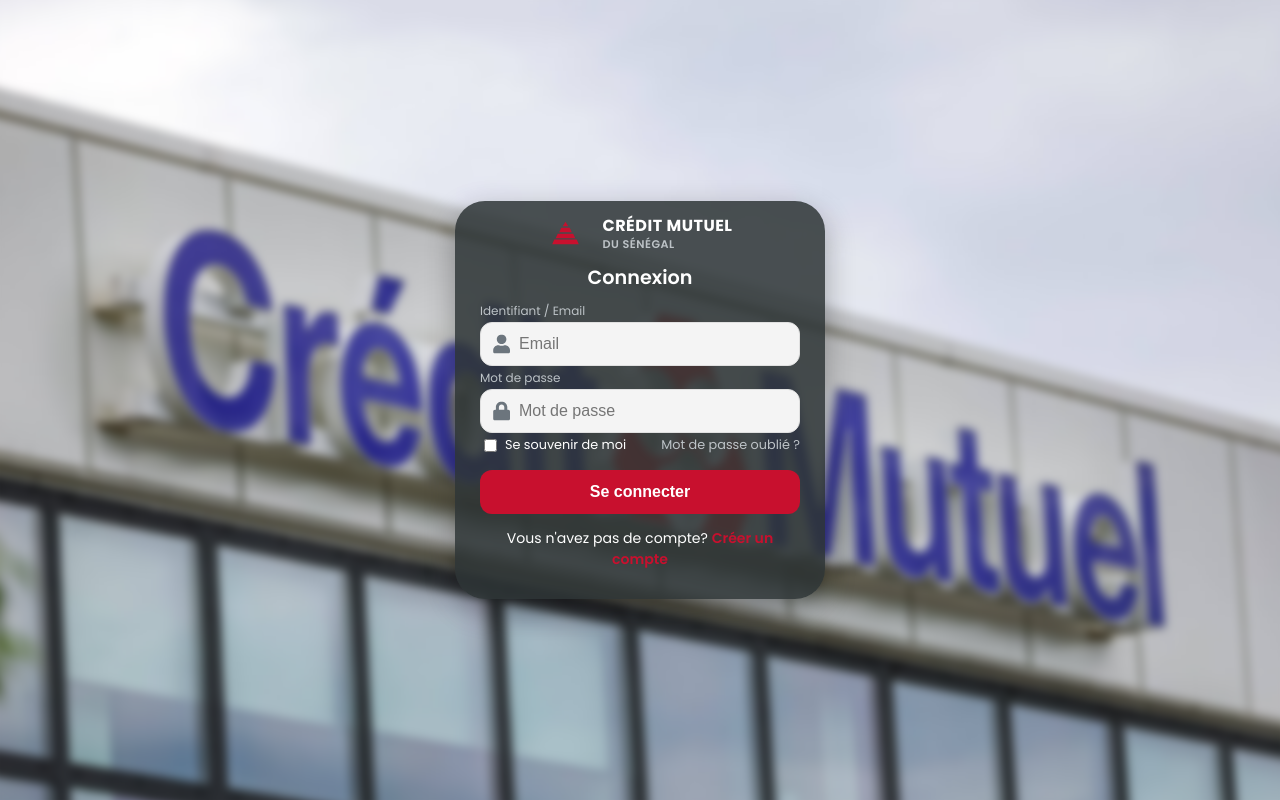
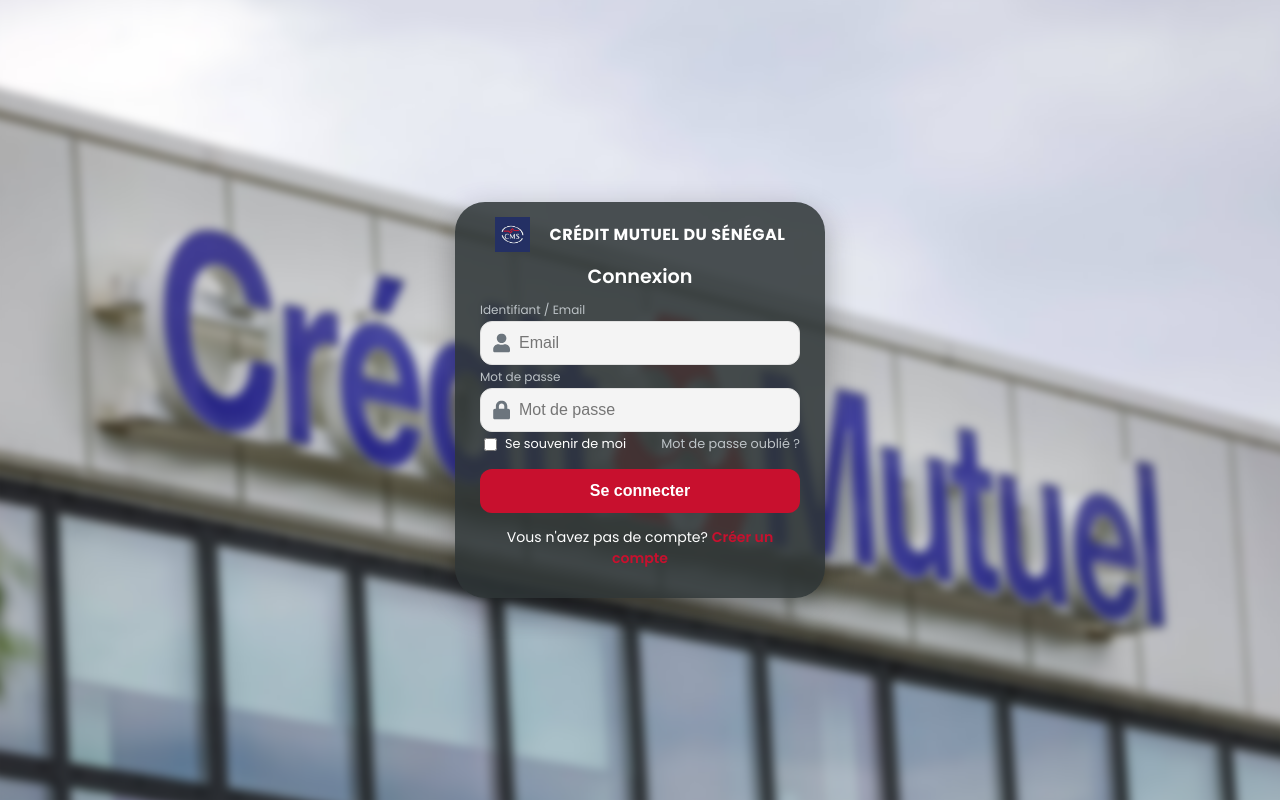
Before and after one commit to SeydinaAlioune/frontend, a React (Vite) app: page /login in a window 1280 px wide. Built offline with nearby package versions, Linux system fonts and the light colour scheme.

Commit message:
feat(ui): Update logo on chat, dashboard and login pages

```diff
--- a/src/components/ChatPage.jsx
+++ b/src/components/ChatPage.jsx
@@ -61,15 +61,10 @@
     <div className="chat-page-container">
       <header className="chat-header">
         <div className="chat-logo-container">
-          <svg className="chat-logo-icon" viewBox="0 0 100 80" xmlns="http://www.w3.org/2000/svg" fill="#c8102e">
-            <path d="M 50,5 L 58,18 L 42,18 Z" />
-            <path d="M 38,22 L 62,22 L 68,35 L 32,35 Z" />
-            <path d="M 28,39 L 72,39 L 78,52 L 22,52 Z" />
-            <path d="M 18,56 L 82,56 L 88,69 L 12,69 Z" />
-          </svg>
+          <img src="/logo.jpg" alt="Logo Crédit Mutuel" className="chat-logo-icon" />
           <div className="chat-logo-text">
-            <span className="logo-text-main">CRÉDIT MUTUEL</span>
-            <span className="logo-text-sub">DU SÉNÉGAL</span>
+            <span className="logo-text-main">CRÉDIT MUTUEL DU SÉNÉGAL</span>
+
           </div>
         </div>
         <div className="user-info-header">
--- a/src/components/DashboardPage.jsx
+++ b/src/components/DashboardPage.jsx
@@ -48,15 +48,9 @@
     <div className="dashboard-container">
       <header className="dashboard-header">
         <div className="dashboard-logo-container">
-            <svg className="dashboard-logo-icon" viewBox="0 0 100 80" xmlns="http://www.w3.org/2000/svg" fill="#c8102e">
-                <path d="M 50,5 L 58,18 L 42,18 Z" />
-                <path d="M 38,22 L 62,22 L 68,35 L 32,35 Z" />
-                <path d="M 28,39 L 72,39 L 78,52 L 22,52 Z" />
-                <path d="M 18,56 L 82,56 L 88,69 L 12,69 Z" />
-            </svg>
+            <img src="/logo.jpg" alt="Logo Crédit Mutuel" className="dashboard-logo-icon" />
             <div className="dashboard-logo-text">
-                <span className="logo-text-main">CRÉDIT MUTUEL</span>
-                <span className="logo-text-sub">DU SÉNÉGAL</span>
+                <span className="logo-text-main">CRÉDIT MUTUEL DU SÉNÉGAL</span>
             </div>
         </div>
       </header>
--- a/src/components/LoginPage.jsx
+++ b/src/components/LoginPage.jsx
@@ -72,20 +72,9 @@
         {error && <div className="error-message">{error}</div>}
         <div className="login-header">
           <div className="login-logo-container">
-            <svg
-              className="login-logo-icon"
-              viewBox="0 0 100 80"
-              xmlns="http://www.w3.org/2000/svg"
-              fill="#c8102e"
-            >
-              <path d="M 50,5 L 58,18 L 42,18 Z" />
-              <path d="M 38,22 L 62,22 L 68,35 L 32,35 Z" />
-              <path d="M 28,39 L 72,39 L 78,52 L 22,52 Z" />
-              <path d="M 18,56 L 82,56 L 88,69 L 12,69 Z" />
-            </svg>
+            <img src="/logo.jpg" alt="Logo Crédit Mutuel" className="login-logo-icon" />
             <div className="login-logo-text">
-              <span className="logo-text-main">CRÉDIT MUTUEL</span>
-              <span className="logo-text-sub">DU SÉNÉGAL</span>
+              <span className="logo-text-main">CRÉDIT MUTUEL DU SÉNÉGAL</span>
             </div>
           </div>
           <h2>Connexion</h2>
```
